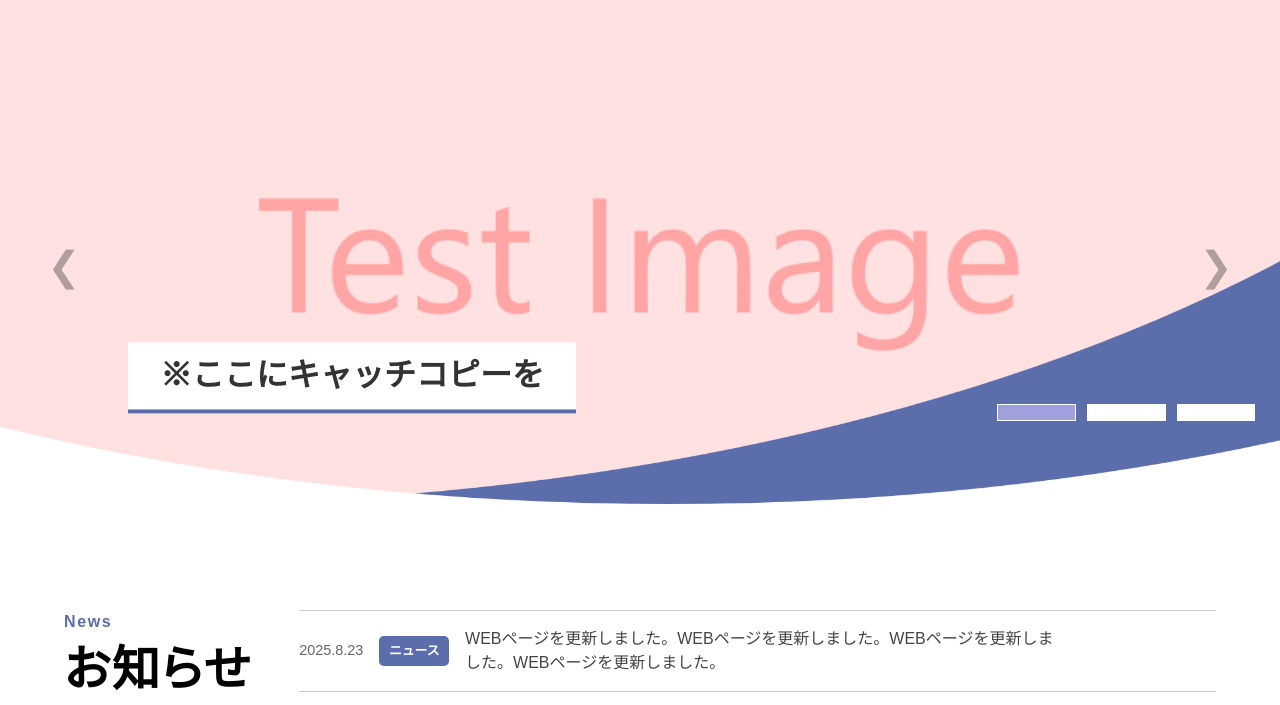
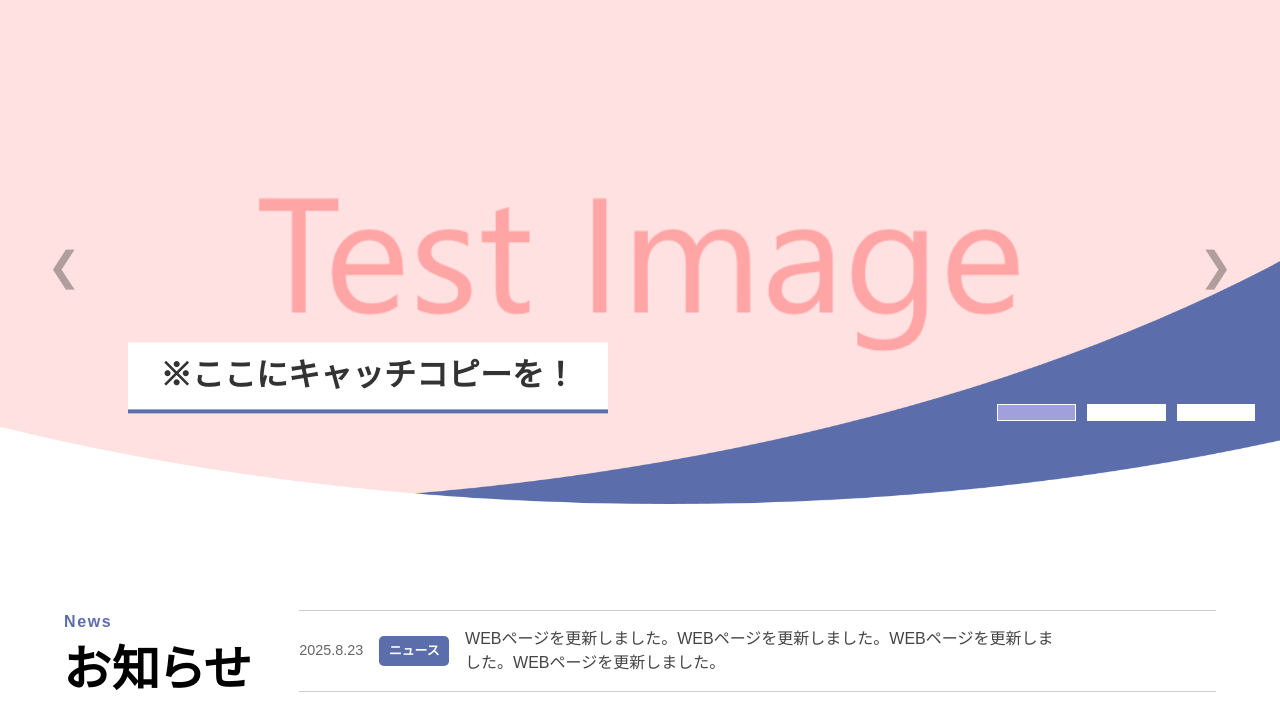
Before and after one commit to musharu/growelect, a plain HTML site: page index.html in a window 1280 px wide. Shown: the part 84-789 px from the top of the page. Drawn offline with Linux system fonts and the light colour scheme.

Commit message:
Add files via upload

```diff
--- a/index.html
+++ b/index.html
@@ -39,7 +39,7 @@
 
                 <!-- キャッチコピー -->
                 <div class="hero-caption">
-                    <p>※ここにキャッチコピーを</p>
+                    <p>※ここにキャッチコピーを！</p>
                 </div>
 
                 <div class="fg-overlay">
```
